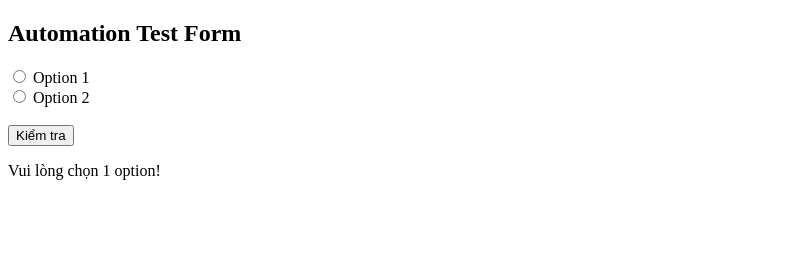
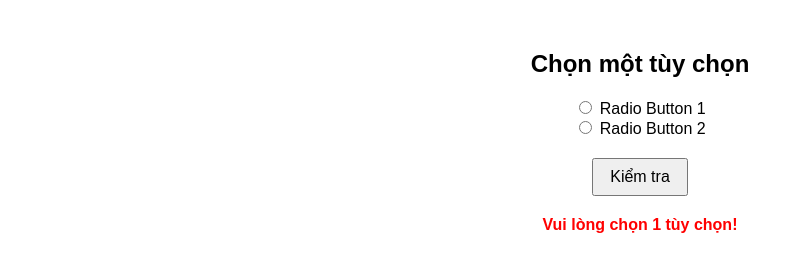
Before and after one commit to ThaoLe1412/automation-test, a plain HTML site: page index.html in a window 1280 px wide. Both pictures are taken after a click on the button "Kiểm tra". Shown: the whole page, without its empty margins (0-803 px from the left). Drawn offline with Linux system fonts and the light colour scheme.

Commit message:
Update index.html

```diff
--- a/index.html
+++ b/index.html
@@ -1,26 +1,58 @@
 <!DOCTYPE html>
-<html>
+<html lang="vi">
 <head>
-  <title>Automation Test Page</title>
+  <meta charset="UTF-8">
+  <title>Kiểm tra Radio Button</title>
+  <style>
+    body {
+      font-family: Arial, sans-serif;
+      margin: 50px;
+    }
+    .container {
+      max-width: 400px;
+      margin: auto;
+      text-align: center;
+    }
+    button {
+      margin-top: 20px;
+      padding: 8px 16px;
+      font-size: 16px;
+      cursor: pointer;
+    }
+    #result {
+      margin-top: 20px;
+      font-weight: bold;
+      color: blue;
+    }
+  </style>
 </head>
 <body>
-  <h2>Automation Test Form</h2>
-  <input type="radio" id="option1" name="check" value="1"> Option 1<br>
-  <input type="radio" id="option2" name="check" value="2"> Option 2<br><br>
-  <button onclick="check()">Kiểm tra</button>
-  <p id="result"></p>
+  <div class="container">
+    <h2>Chọn một tùy chọn</h2>
+    <label>
+      <input type="radio" name="option" value="1"> Radio Button 1
+    </label><br>
+    <label>
+      <input type="radio" name="option" value="2"> Radio Button 2
+    </label><br>
+    <button onclick="kiemTra()">Kiểm tra</button>
+    <div id="result"></div>
+  </div>
 
   <script>
-    function check() {
-      let radio1 = document.getElementById("option1");
-      let radio2 = document.getElementById("option2");
-      let result = document.getElementById("result");
-      if (radio1.checked) {
-        result.textContent = "Bạn đã chọn Option 1";
-      } else if (radio2.checked) {
-        result.textContent = "Bạn đã chọn Option 2";
+    function kiemTra() {
+      const selected = document.querySelector('input[name="option"]:checked');
+      const resultDiv = document.getElementById("result");
+
+      if (!selected) {
+        resultDiv.innerText = "Vui lòng chọn 1 tùy chọn!";
+        resultDiv.style.color = "red";
+      } else if (selected.value === "1") {
+        resultDiv.innerText = "Bạn đã chọn Radio Button 1!";
+        resultDiv.style.color = "green";
       } else {
-        result.textContent = "Vui lòng chọn 1 option!";
+        resultDiv.innerText = "Bạn đã chọn Radio Button 2!";
+        resultDiv.style.color = "green";
       }
     }
   </script>
```
